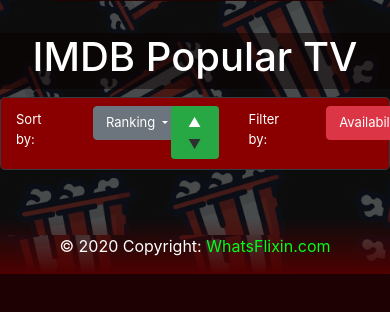
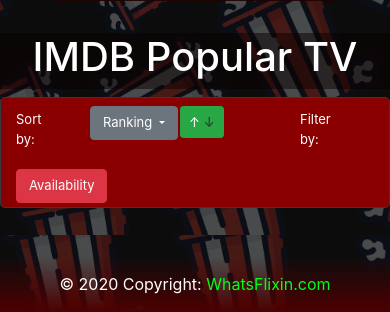
Before and after one commit to ar-nadeem/WhatsFlixin, a Django app: page /popular-tv/ in a window 390 px wide; the page is wider, and only the part inside the window is pictured. Shown: the part 609-921 px from the top of that part. Before the commit the page ends 883 px from the top of that part, so only its background shows below. Run offline with Django 3.2, Linux system fonts and the light colour scheme; data that the repository does not hold is empty; some libraries are stand-ins or nearby versions.

Commit message:
Fixed Mobile

```diff
--- a/templates/sortbar.html
+++ b/templates/sortbar.html
@@ -1,13 +1,12 @@
 
         <div class="container text-white mb-5 pt-1 pb-1 border border-dark rounded-lg  " style="background:rgba(138,0,0,1)" >
-
             <div class="row ">
-                <div class="col mt-2 " style="opacity:1;max-width: 77px">
-                    <p style="font-size: 13px">Sort by:</p>
+                <div class="col mt-2 " style="opacity:1;-ms-flex: 0 0 74px;flex: 0 0 74px;">
+                    <p style="font-size: small">Sort by:</p>
             </div>
 
 
-            <div class="col mt-1 " style="opacity: 1;max-width: 100px">
+            <div class="col mt-1 " style="opacity: 1;-ms-flex: 0 0 90px;flex: 0 0 90px;">
 
                     <div class="dropdown">
                   <button style="font-size: small" class="btn btn-secondary dropdown-toggle" type="button" id="sortbymenu" value="{% if button_disabled == 'Ranking' %}Ranking{%  endif %}{% if button_disabled == 'Release Date' %}Release Date{%  endif %}{% if button_disabled == 'IMDB Rating' %}IMDB Rating{%  endif %}" data-toggle="dropdown" aria-haspopup="true" aria-expanded="false">
@@ -24,22 +23,24 @@
 
                 </div>
 
-                 <div class="col mt-1 " style="opacity: 1;max-width: 85px">
+                 <div class="col mt-1 float-xl-left" style="opacity: 1;-ms-flex: 0 0 80;flex: 0 0 80px;">
 
 
                     <button type="button" id="arrow_button" class="btn btn-success btn-sm " value="{% if arrow_pos == 'up' %}up{% else  %}down{%  endif %}">
-                        <span style="font-size: small;color: {% if arrow_pos == 'up' %}white{% else  %} #2f2f2f {%  endif %}">▲</span>
-                        <span style="font-size: small;color: {% if arrow_pos == 'down' %}white{% else  %} #2f2f2f  {%  endif %}">▼</span>
+                        <span style="font-size: small;color: {% if arrow_pos == 'up' %}white{% else  %} #2f2f2f {%  endif %}">↑</span>
+                        <span style="font-size: small;color: {% if arrow_pos == 'down' %}white{% else  %} #2f2f2f  {%  endif %}">↓</span>
                     </button>
 
                  </div>
+                    <div class="col" style="opacity:1;-ms-flex: 0 0 40px;flex: 0 0 40px;">
+
+                    </div>
 
 
-
-                     <div class="col mt-2 " style="opacity:1;max-width: 82px">
+                     <div class="col mt-2" style="opacity:1;-ms-flex: 0 0 82px;flex: 0 0 82px;">
                             <p style="font-size: small">Filter by:</p>
                     </div>
-                        <div class="col mt-1 " style="opacity: 1;max-width: 100px">
+                        <div class="col mt-1" style="opacity: 1;-ms-flex: 0 0 100px;flex: 0 0 100px;">
                             <button title="Filter content by your region" data-toggle="tooltip" type="button" id="avail_button" class="btn btn-danger {% if region_filter %}disabled{%  endif %}" value="avail" style="font-size: 13px">Availability</button>
                         </div>
 
```
